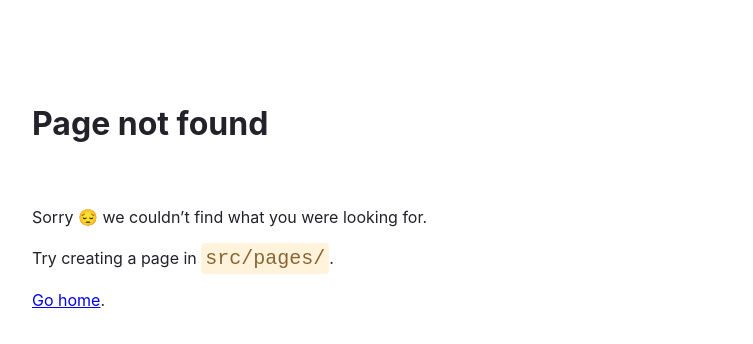
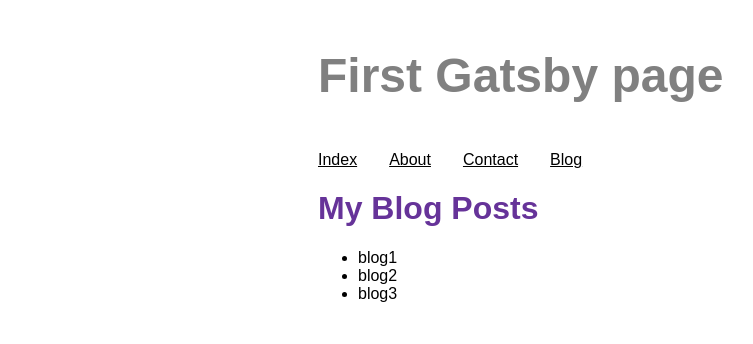
Before and after one commit to jozzol/firstGatsby, a Gatsby site: page /blog in a window 1280 px wide. Before the commit this address had no page. Shown: the whole page, without its empty margins (72-825 px from the left). Built offline with nearby package versions, Linux system fonts and the light colour scheme; Gatsby itself is replaced by a stand-in of ours.

Commit message:
added blog page, added grapql query and used its functionality to add "blog posts" to the page

```diff
--- a/gatsby-config.js
+++ b/gatsby-config.js
@@ -1,10 +1,17 @@
 module.exports = {
     siteMetadata: {
         siteUrl: `https://www.yourdomain.tld`,
+        title:'First Gatsby page',
     },
     plugins: [
         "gatsby-plugin-image",
         "gatsby-plugin-sharp",
-
+        {
+            resolve: 'gatsby-source-filesystem',
+            options: {
+                name: 'blog',
+                path: `${__dirname}/blog`,
+            }
+        }
     ]
 }
--- a/src/components/layout.js
+++ b/src/components/layout.js
@@ -1,17 +1,30 @@
 import * as React from 'react';
-import { Link } from 'gatsby';
-import { container, Cheading, navlinks, navlinkitem, navlinktext } from './layout.module.css';
+import { Link, useStaticQuery, graphql } from 'gatsby';
+import { container, Cheading, navlinks, navlinkitem, navlinktext, siteTitle, } from './layout.module.css';
 
 const Layout = ({title, heading, children}) => {
+
+    const data = useStaticQuery(graphql`
+    query {
+      site {
+        siteMetadata {
+          title
+        }
+      }
+    }
+  `)
+
     return (
         <div className={container}>
-            <title>{title}</title>
-            <h1 className={Cheading}>{heading}</h1>
+            <title>{data.site.siteMetadata.title}</title>
+            <header className={siteTitle}>{data.site.siteMetadata.title}</header>
             <nav className={navlinks}>
                 <li className={navlinkitem}><Link to='/' className={navlinktext}>Index</Link></li>
                 <li className={navlinkitem}><Link to='/about' className={navlinktext}>About</Link></li>
                 <li className={navlinkitem}><Link to='/contact' className={navlinktext}>Contact</Link></li>
+                <li className={navlinkitem}><Link to='/blog' className={navlinktext}>Blog</Link></li>
             </nav>
+            <h1 className={Cheading}>{heading}</h1>
             {children}
         </div>
     )
--- a/src/components/layout.module.css
+++ b/src/components/layout.module.css
@@ -18,3 +18,10 @@
 .navlinktext {
   color: black;
 }
+
+.siteTitle {
+  font-size: 3rem;
+  color: gray;
+  font-weight: 700;
+  margin: 3rem 0;
+}
--- /dev/null
+++ b/src/pages/blog.js
@@ -0,0 +1,31 @@
+import * as React from 'react'
+import Layout from '../components/layout'
+import { graphql } from 'gatsby'
+
+
+
+const BlogPage = ({data}) => {
+  return (
+    <Layout heading="My Blog Posts">
+      <ul>
+          {
+              data.allFile.nodes.map(node => (
+                  <li key={node.name}>{node.name}</li>
+              ))
+          }
+      </ul>
+    </Layout>
+  )
+}
+// se le podria agregar un nombre a la query como tal que iria al inicio despues de grapql, con el fin de debuggin en caso de errores
+export const query = graphql`
+    query{
+    allFile {
+      nodes {
+        name
+      }
+    }
+  }`
+
+
+export default BlogPage
--- a/src/pages/contact.js
+++ b/src/pages/contact.js
@@ -1,10 +1,15 @@
 import * as React from 'react';
 import Layout from '../components/layout';
+import { StaticImage } from 'gatsby-plugin-image';
 
 const Contact = () => {
     return (
         <Layout title='Contact us' heading='Contact'>
             <p>information that is not from the layout</p>
+            <StaticImage
+                alt="Clifford, a reddish-brown pitbull, posing on a couch and looking stoically at the camera"
+                src="../images/JXetxQh.jpeg"
+            />
         </Layout>
     )
 }
--- a/src/pages/index.js
+++ b/src/pages/index.js
@@ -5,9 +5,10 @@
 const HomePage = ()=>{
   return (
     <Layout title='Index page' heading='Index'>
+      <p>Index page for first gatsby page</p>
       <StaticImage
         alt="Clifford, a reddish-brown pitbull, posing on a couch and looking stoically at the camera"
-        src="../images/JXetxQh.jpeg"
+        src="../images/dog1.jpg"
       />
     </Layout>
   )
```
Also changed, not shown: blog/blog1.mdx (added), blog/blog2.mdx (added), blog/blog3.mdx (added), src/images/dog1.jpg (added).
